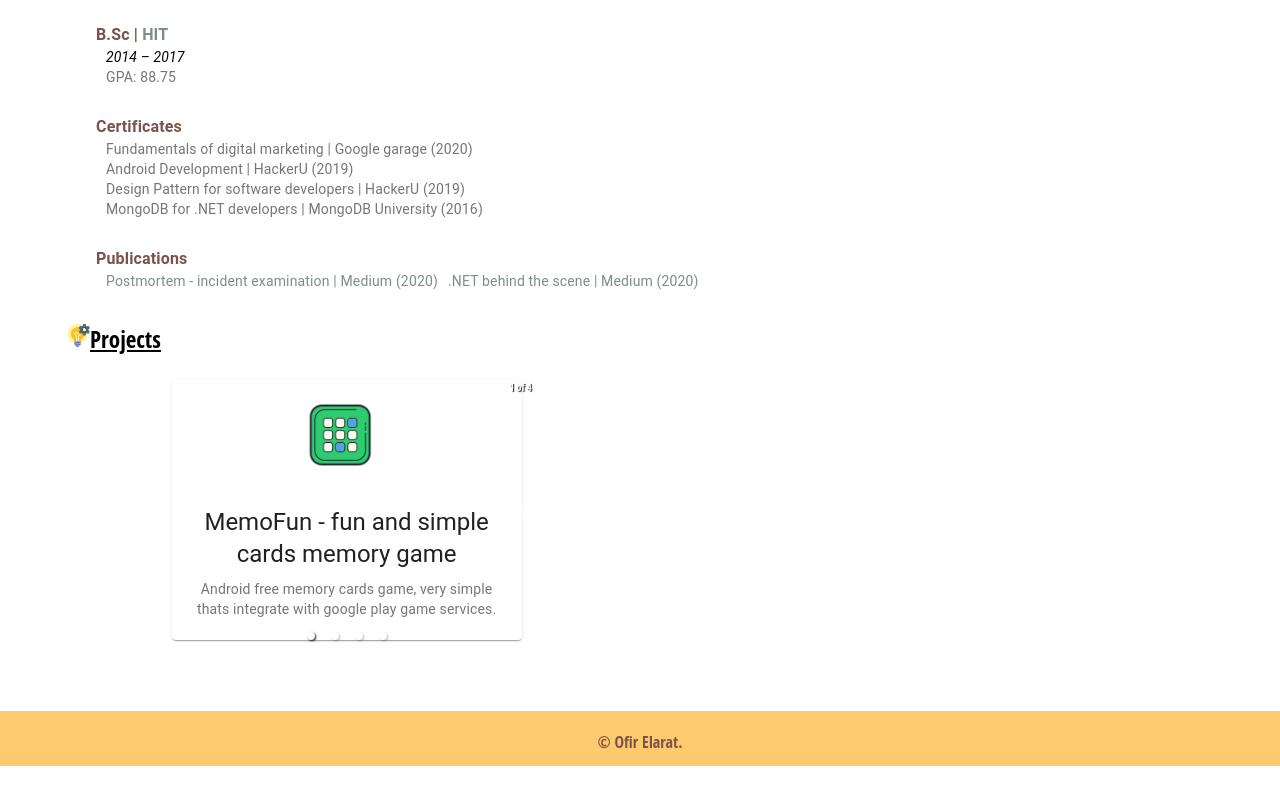
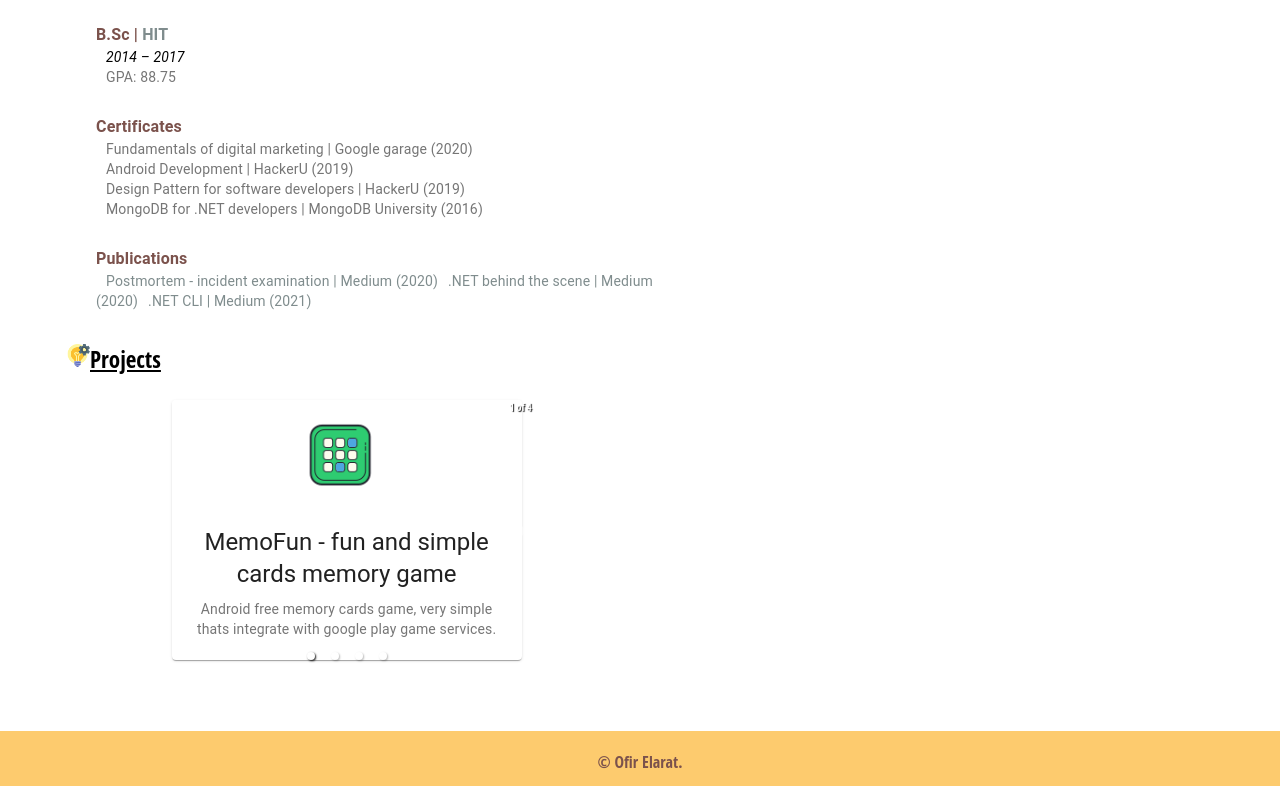
Before and after one commit to ofirelarat/ResumeSite, a React (Create React App) app: page / in a window 1280 px wide. Shown: the part 1191-1977 px from the top of the page. Built offline with nearby package versions, Linux system fonts and the light colour scheme.

Commit message:
add new article

```diff
--- a/src/components/education/education.js
+++ b/src/components/education/education.js
@@ -49,6 +49,12 @@
             'org': 'Medium',
             'date': '2020',
             'link': 'https://ofirelarat.medium.com/net-behind-the-scene-a229f83083d0'
+        },
+        {
+            'title': '.NET CLI',
+            'org': 'Medium',
+            'date': '2021',
+            'link': 'https://ofirelarat.medium.com/net-cli-8e8ecb4604bb'
         }
     ];
 
```
